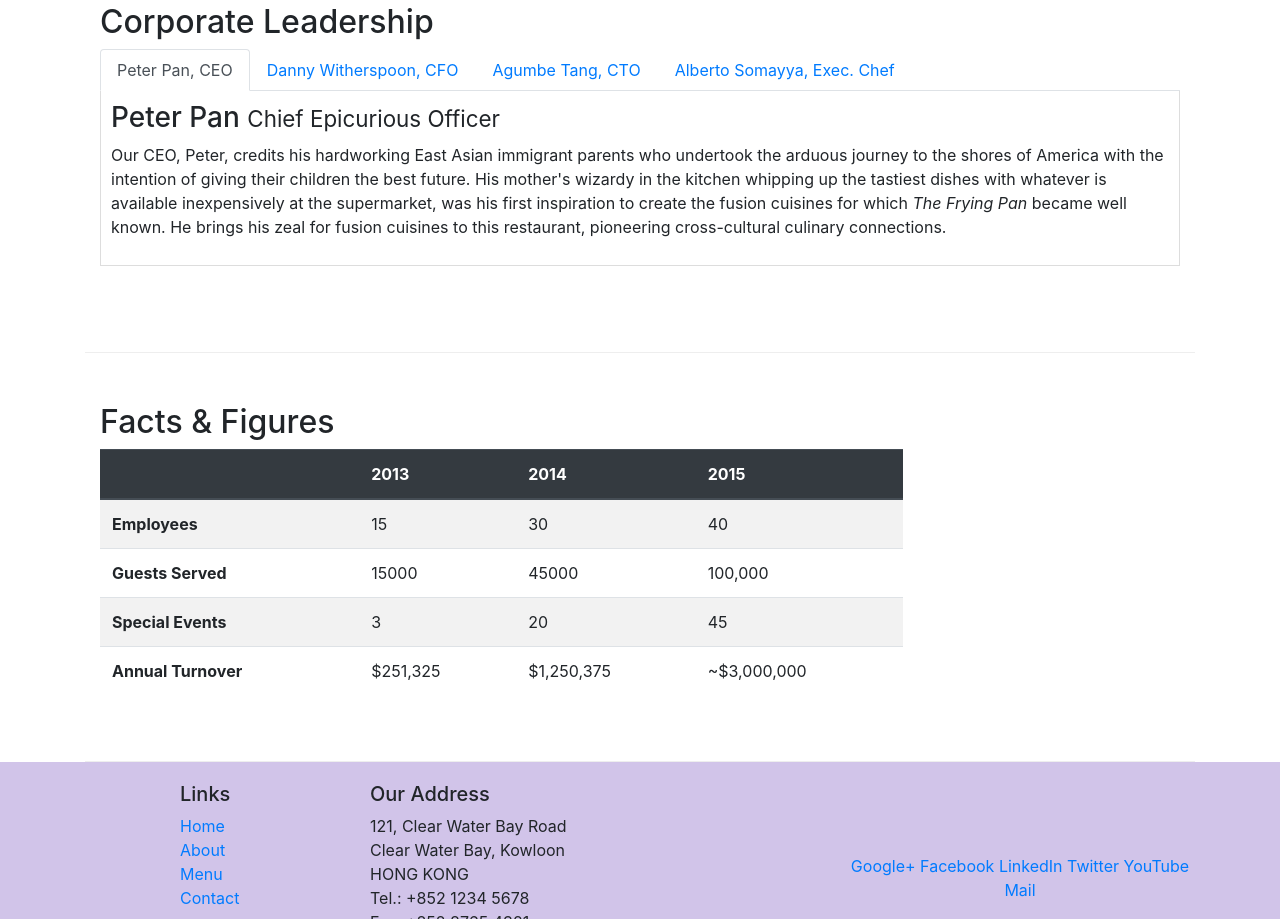
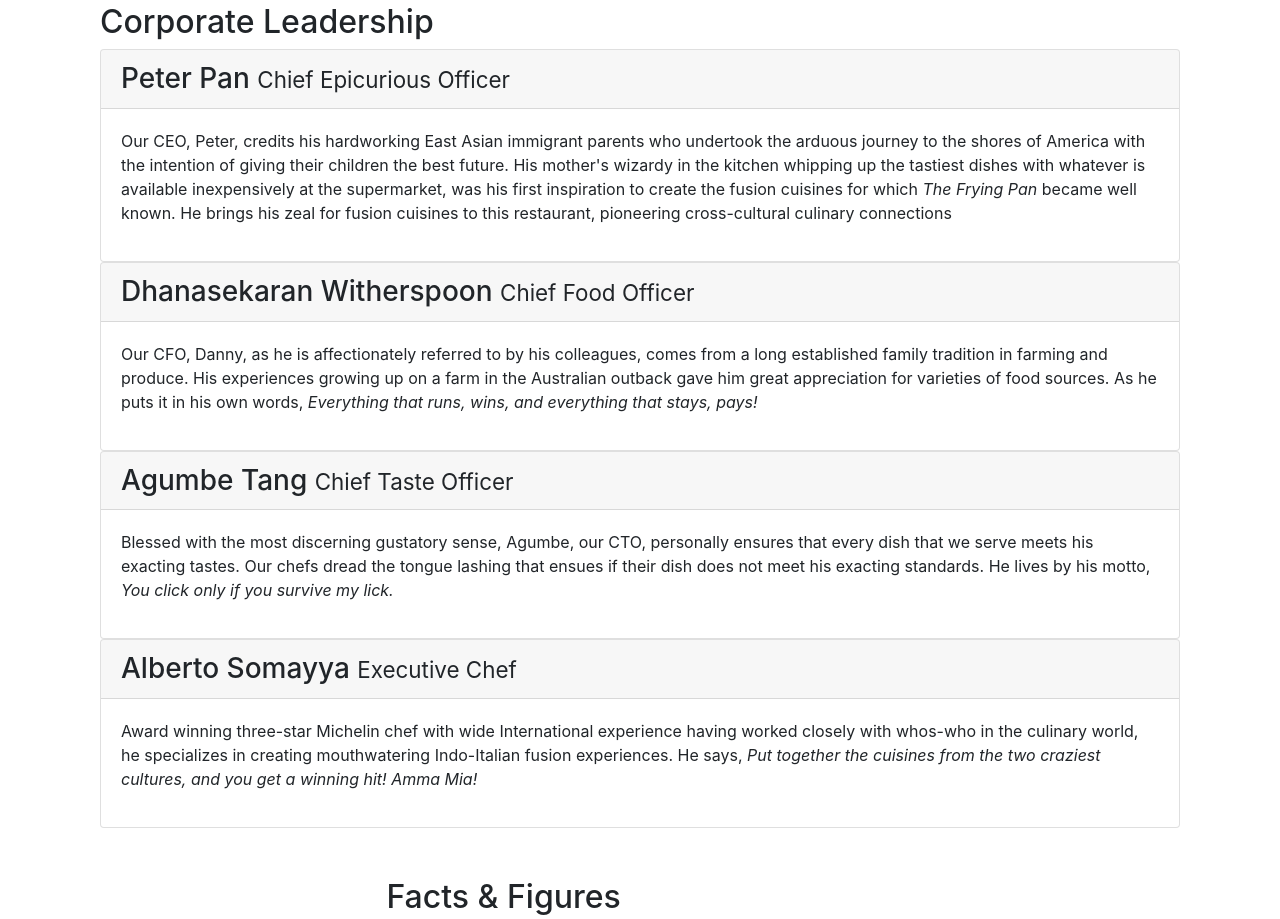
Before and after one commit to SGabriel10/assigment1, a website: page aboutus.html in a window 1280 px wide. Shown: the part 1039-1958 px from the top of the page. Drawn offline with nearby package versions, Linux system fonts and the light colour scheme.

Commit message:
accordion exercise

```diff
--- a/aboutus.html
+++ b/aboutus.html
@@ -96,49 +96,66 @@
             </div>
         </div>
 
-
         <div class="row row-content">
             <div class="col-12">
-
                 <h2>Corporate Leadership</h2>
-                <ul class="nav nav-tabs">
-                    <li class="nav-item">
-                      <a class="nav-link active" href="#peter"
-                        role="tab" data-toggle="tab">Peter Pan, CEO</a>
-                    </li>
-                    <li class="nav-item">
-                      <a class="nav-link" href="#danny" role="tab"
-                        data-toggle="tab">Danny Witherspoon, CFO</a>
-                    </li>
-                    <li class="nav-item">
-                      <a class="nav-link" href="#agumbe"role="tab"
-                        data-toggle="tab">Agumbe Tang, CTO</a>
-                    </li>
-                    <li class="nav-item">
-                      <a class="nav-link" href="#alberto" role="tab"
-                        data-toggle="tab">Alberto Somayya, Exec. Chef</a>
-                    </li>
-                </ul>
-                <div class="tab-content">
-                    <div role="tabpanel" class="tab-pane fade show active" id="peter">
-                        <h3>Peter Pan <small>Chief Epicurious Officer</small></h3>
-                        <p class="d-none d-sm-block">Our CEO, Peter, credits his hardworking East Asian immigrant parents who undertook the arduous journey to the shores of America with the intention of giving their children the best future. His mother's wizardy in the kitchen whipping up the tastiest dishes with whatever is available inexpensively at the supermarket, was his first inspiration to create the fusion cuisines for which <em>The Frying Pan</em> became well known. He brings his zeal for fusion cuisines to this restaurant, pioneering cross-cultural culinary connections.</p>
-                    </div>
-                    <div role="tabpanel" class="tab-pane fade" id="danny">
-                        <h3>Dhanasekaran Witherspoon <small>Chief Food Officer</small></h3>
-                        <p class="d-none d-sm-block">Our CFO, Danny, as he is affectionately referred to by his colleagues, comes from a long established family tradition in farming and produce. His experiences growing up on a farm in the Australian outback gave him great appreciation for varieties of food sources. As he puts it in his own words, <em>Everything that runs, wins, and everything that stays, pays!</em></p>
-                    </div>
-                    <div role="tabpanel" class="tab-pane fade" id="agumbe">
-                        <h3>Agumbe Tang <small>Chief Taste Officer</small></h3>
-                        <p class="d-none d-sm-block">Blessed with the most discerning gustatory sense, Agumbe, our CTO, personally ensures that every dish that we serve meets his exacting tastes. Our chefs dread the tongue lashing that ensues if their dish does not meet his exacting standards. He lives by his motto, <em>You click only if you survive my lick.</em></p>
-                    </div>
-                    <div role="tabpanel" class="tab-pane fade   " id="alberto">
-                        <h3>Alberto Somayya <small>Executive Chef</small></h3>
-                        <p class="d-none d-sm-block">Award winning three-star Michelin chef with wide International experience having worked closely with whos-who in the culinary world, he specializes in creating mouthwatering Indo-Italian fusion experiences. He says, <em>Put together the cuisines from the two craziest cultures, and you get a winning hit! Amma Mia!</em></p>
+                    <div id="accordion">
+                        <div class="card">
+                            <div class="card-header" role="tab" id="peterhead">
+                                <h3 class="mb-0">
+                                    <a data-toggle="collapse" data-target="#peter">
+                                    Peter Pan <small>Chief Epicurious Officer</small>
+                                    </a>
+                                </h3>
+                            </div>
+                            <div class="collapse show" id="peter" data-parent="#accordion">
+                                <div class="card-body">
+                                    <p class="d-none d-sm-block">Our CEO, Peter, credits his hardworking East Asian immigrant parents who undertook the arduous journey to the shores of America with the intention of giving their children the best future. His mother's wizardy in the kitchen whipping up the tastiest dishes with whatever is available inexpensively at the supermarket, was his first inspiration to create the fusion cuisines for which <em>The Frying Pan</em> became well known. He brings his zeal for fusion cuisines to this restaurant, pioneering cross-cultural culinary connections</p>  </div>
+                            </div>
+                        </div>
+                        <div class="card">
+                            <div class="card-header" role="tab" id="dannyhead">
+                                <h3 class="mb-0">
+                                    <a data-toggle="collapse" data-target="#danny">
+                                        Dhanasekaran Witherspoon <small>Chief Food Officer</small>
+                                    </a>
+                                </h3>
+                            </div>
+                            <div class="collapse show" id="danny" data-parent="#accordion">
+                                <div class="card-body">
+                                    <p class="d-none d-sm-block">Our CFO, Danny, as he is affectionately referred to by his colleagues, comes from a long established family tradition in farming and produce. His experiences growing up on a farm in the Australian outback gave him great appreciation for varieties of food sources. As he puts it in his own words, <em>Everything that runs, wins, and everything that stays, pays!</em></p>
+                                </div>
+                            </div>
+                        </div>
+                        <div class="card">
+                            <div class="card-header" role="tab" id="agumbehead">
+                                <h3 class="mb-0">
+                                    <a data-toggle="collapse" data-target="#agumbe">
+                                        Agumbe Tang <small>Chief Taste Officer</small>
+                                    </a>
+                                </h3>
+                            </div>
+                            <div class="collapse show" id="agumbe" data-parent="#accordion">
+                                <div class="card-body">
+                                    <p class="d-none d-sm-block">Blessed with the most discerning gustatory sense, Agumbe, our CTO, personally ensures that every dish that we serve meets his exacting tastes. Our chefs dread the tongue lashing that ensues if their dish does not meet his exacting standards. He lives by his motto, <em>You click only if you survive my lick.</em></p>  </div>
+                            </div>
+                        </div>
+                        <div class="card">
+                            <div class="card-header" role="tab" id="albertohead">
+                                <h3 class="mb-0">
+                                    <a data-toggle="collapse" data-target="#alberto">
+                                        Alberto Somayya <small>Executive Chef</small>
+                                    </a>
+                                </h3>
+                            </div>
+                            <div class="collapse show" id="alberto" data-parent="#accordion">
+                                <div class="card-body">
+                                    <p class="d-none d-sm-block">Award winning three-star Michelin chef with wide International experience having worked closely with whos-who in the culinary world, he specializes in creating mouthwatering Indo-Italian fusion experiences. He says, <em>Put together the cuisines from the two craziest cultures, and you get a winning hit! Amma Mia!</em></p> </div>
+                        </div>
                     </div>
                 </div>
             </div>
-       </div>
+
        <div class="row row-content">
             <div class="col-12 col-sm-9">
                 <h2>Facts &amp; Figures</h2>
```
